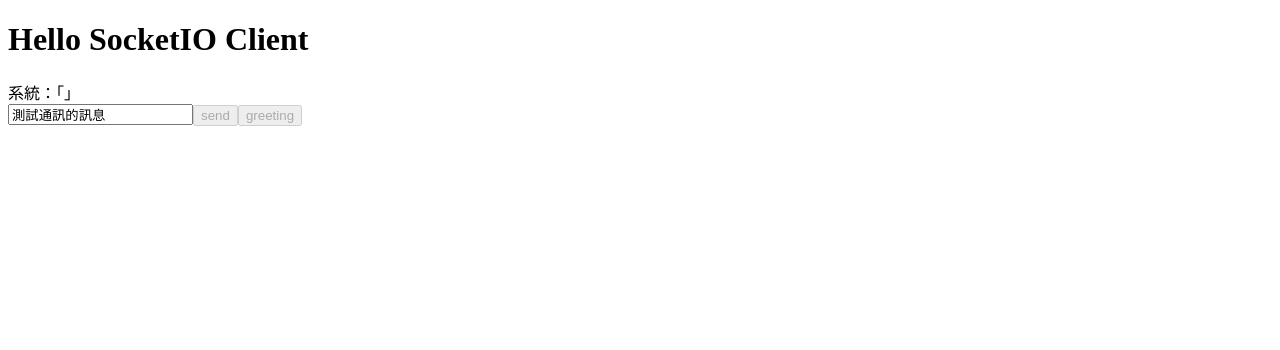
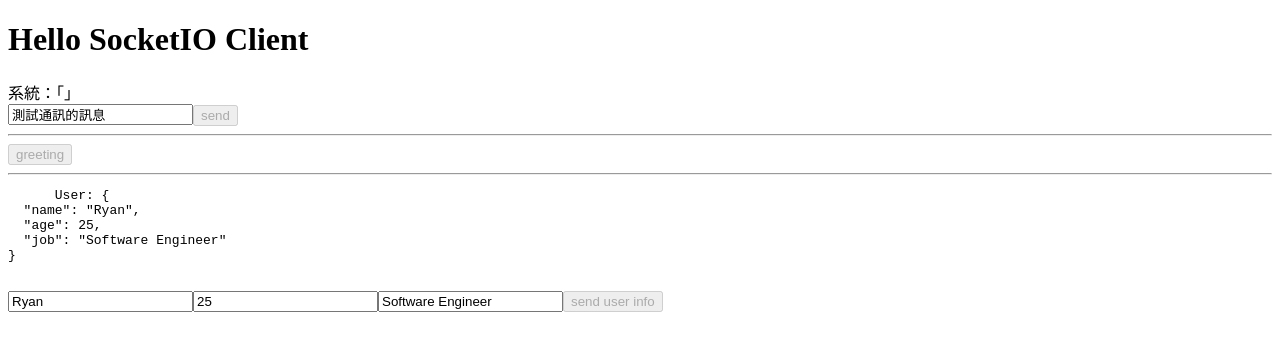
Before and after one commit to shezimanor/simple-socketio-client-1, a Vue app: page / in a window 1280 px wide. Shown: the top 350 px of the page. Built offline with nearby package versions, Linux system fonts and the light colour scheme; no server answers.

Commit message:
chore: Create sendUserInfo event

```diff
--- a/src/components/HelloSocket.vue
+++ b/src/components/HelloSocket.vue
@@ -3,6 +3,11 @@
 import { onMounted, ref } from 'vue';
 
 const myMsg = ref('測試通訊的訊息');
+const userProfile = ref({
+  name: 'Ryan',
+  age: 25,
+  job: 'Software Engineer'
+});
 const serverMsg = ref('');
 const ioIsConnected = ref(false);
 
@@ -36,11 +41,17 @@
   // 觸發事件
   socket.emit('greeting', 'Good to see you, Server!');
 }
+function onSendUserInfo() {
+  if (!socket || myMsg.value === '') return;
+  // 觸發事件
+  socket.emit('send_user_info', userProfile.value);
+}
 function handleMessage(msg) {
   console.log(`Message from server: ${msg}`);
   serverMsg.value = msg;
 }
 
+// Mounted
 onMounted(() => {
   console.log('onMounted');
 });
@@ -51,7 +62,18 @@
     <div>系統：「{{ serverMsg }}」</div>
     <input type="text" v-model="myMsg" />
     <button @click="onSend" :disabled="!ioIsConnected">send</button>
+    <hr />
     <button @click="onGreeting" :disabled="!ioIsConnected">greeting</button>
+    <hr />
+    <pre>
+      User: {{ userProfile }}
+    </pre>
+    <input type="text" v-model="userProfile.name" />
+    <input type="number" v-model="userProfile.age" />
+    <input type="text" v-model="userProfile.job" />
+    <button @click="onSendUserInfo" :disabled="!ioIsConnected">
+      send user info
+    </button>
   </div>
 </template>
 
```
